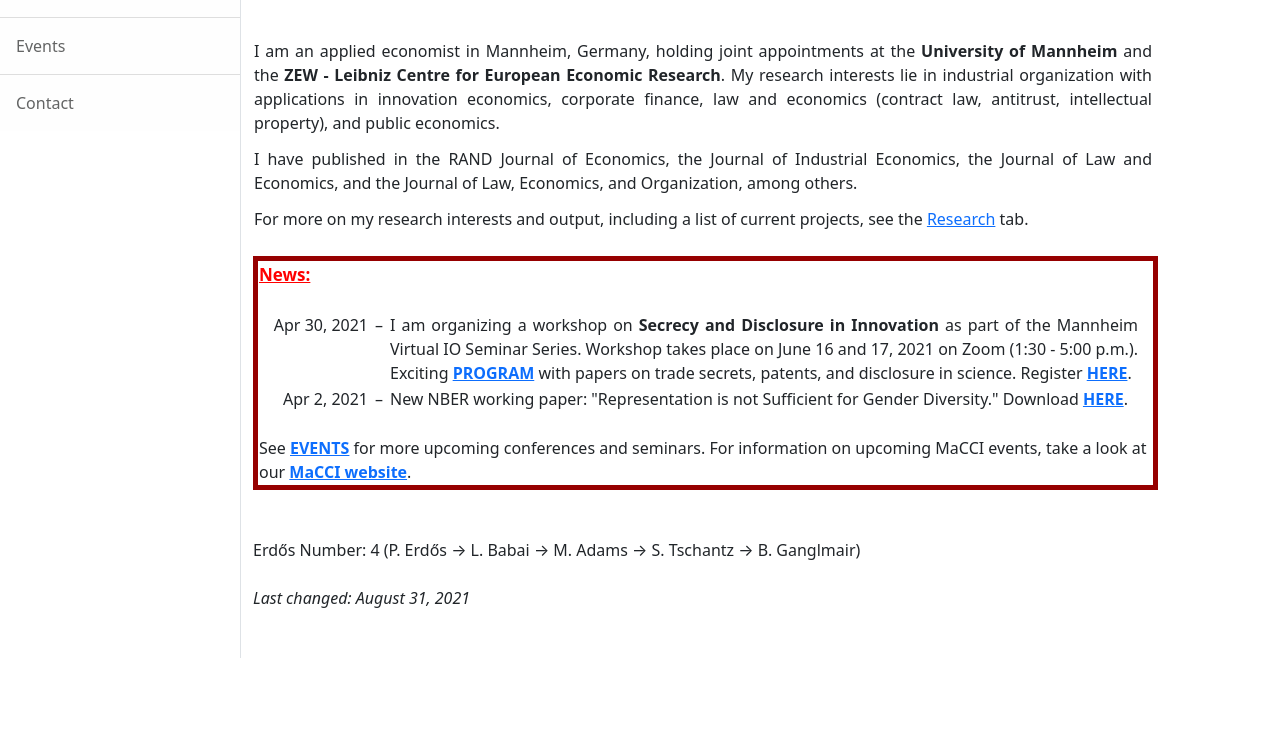
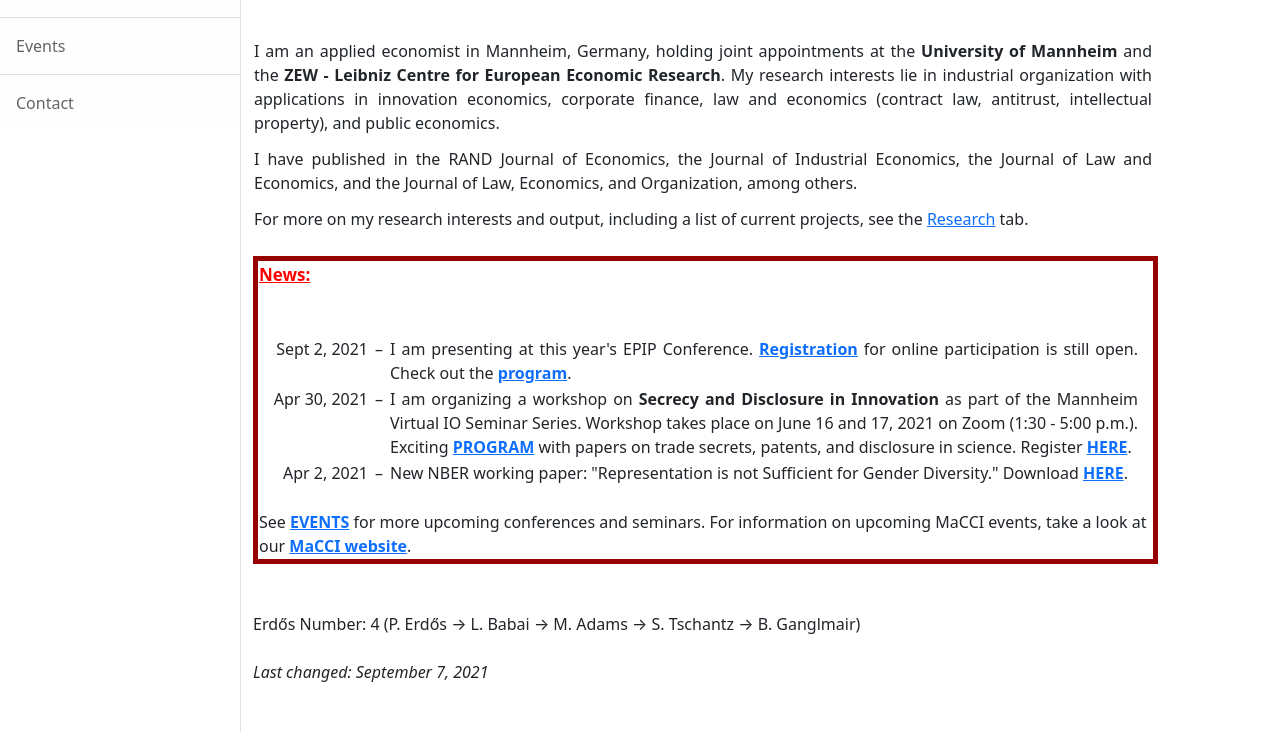
Before and after one commit to bganglmair/bganglmair.github.io, a plain HTML site: page index.html in a window 1280 px wide. Shown: the part 382-1114 px from the top of the page. Before the commit the page ends 1040 px from the top, so only its background shows below. Drawn offline with nearby package versions, Linux system fonts and the light colour scheme.

Commit message:
new events

```diff
--- a/index.html
+++ b/index.html
@@ -168,6 +168,16 @@
 	                        </colgroup>
 	                        <tbody>
 
+                                <tr>
+                                    <td valign="top" style="text-align:left"></td>
+                                    <td valign="top" style="text-align:right">Sept 2, 2021</td>
+                                    <td valign="top" style="text-align:center">&ndash;</td>
+                                    <td valign="top" style="text-align:justify">
+                                        I am presenting at this year's EPIP Conference.  <b><a href="https://epip2021.org/registration-epip/standard-fee-online/" target="_blank">Registration</a></b> for online participation is still open. Check out the <b><a href="https://epip2021.org/program/" target="_blank">program</a></b>.
+                                    </td>
+                                </tr>
+                                <br>
+
 	                            <tr>
 	                            	<td valign="top" style="text-align:left"></td>
 	                                <td valign="top" style="text-align:right">Apr 30, 2021</td>
@@ -207,7 +217,7 @@
 					Erdős Number: 4 (P. Erdős &rarr; L. Babai &rarr; M. Adams &rarr; S. Tschantz &rarr; B. Ganglmair)
 					<!--   END HOME INFORMATION -->
                     <br><br>
-                    <i>Last changed: August 31, 2021</i>
+                    <i>Last changed: September 7, 2021</i>
                     <br><br><br>
                 </div>
             </div>
```
Also changed, not shown: events.html (+1 -1 lines).
